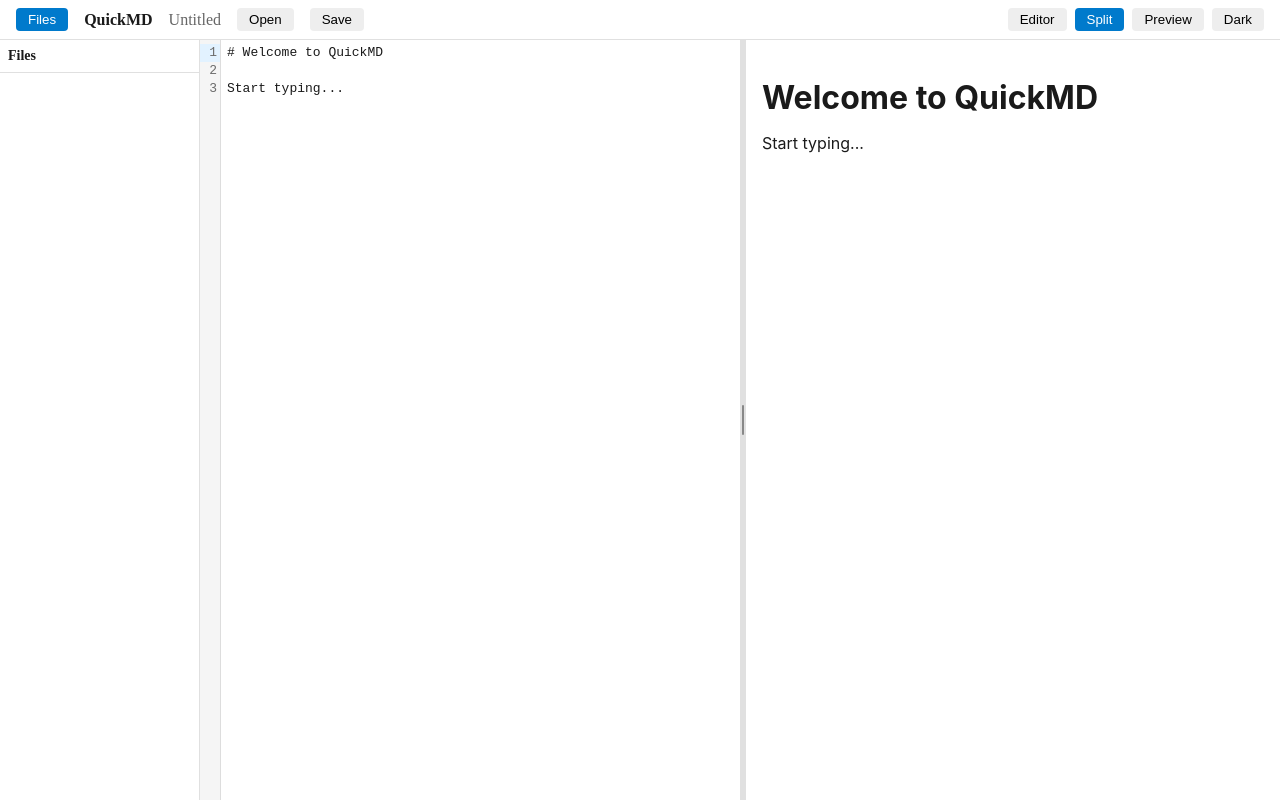
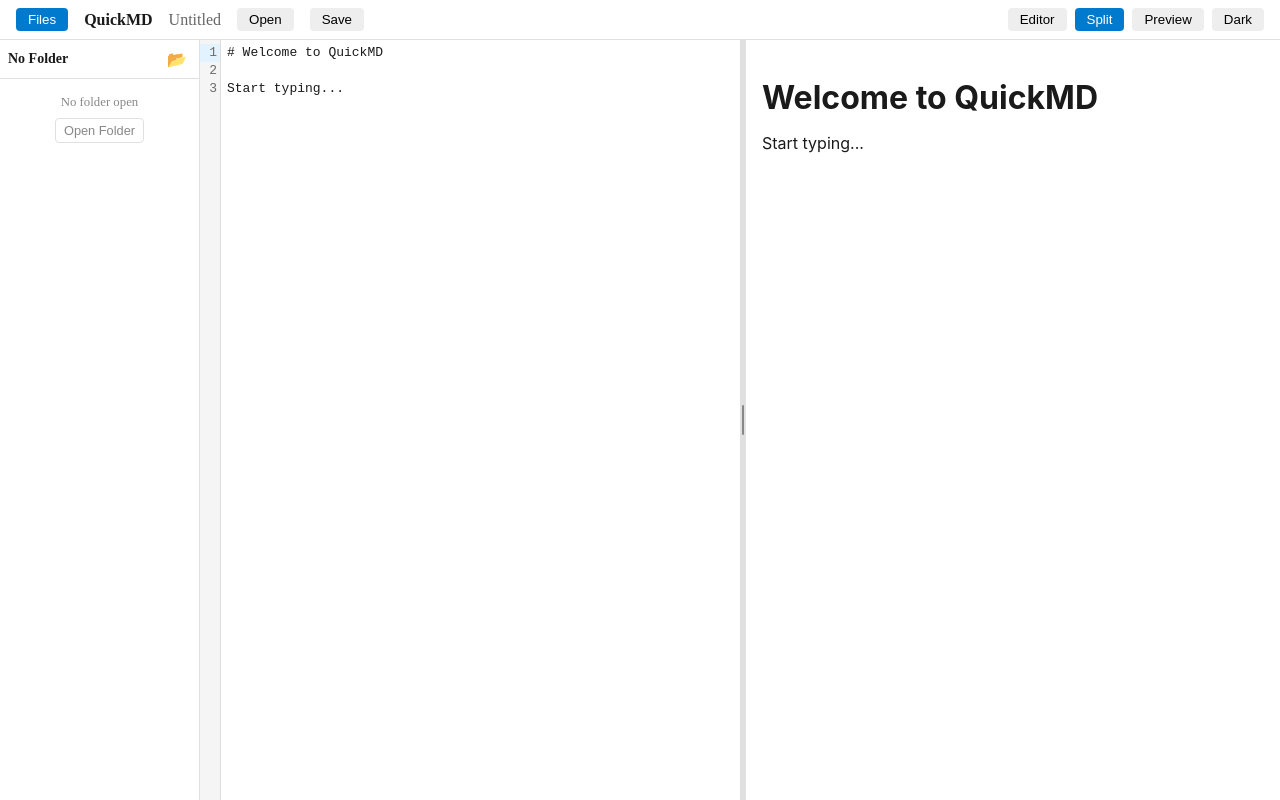
Before and after one commit to mohokh67/quickmd, a React (Vite) app: page / in a window 1280 px wide. Built offline with nearby package versions, Linux system fonts and the light colour scheme.

Commit message:
feat(sidebar): empty state, folder picker, persistence via electron-store

```diff
--- a/src/components/Sidebar.tsx
+++ b/src/components/Sidebar.tsx
@@ -1,5 +1,5 @@
 import { useState, useEffect } from 'react';
-import { listDirectory, getHomeDir, FileEntry } from '../native';
+import { listDirectory, openFolderDialog, storeGet, storeSet, FileEntry } from '../native';
 import { useStore } from '../store';
 
 interface FolderState {
@@ -14,18 +14,34 @@ export function Sidebar() {
   const { openFile, currentFilePath, sidebarVisible } = useStore();
 
   const loadDirectory = async (path: string) => {
-    try {
-      const files = await listDirectory(path);
-      setRootPath(path);
-      setEntries(files);
-    } catch (e) {
-      console.error('Failed to load directory:', e);
-    }
+    const files = await listDirectory(path);
+    setRootPath(path);
+    setEntries(files);
   };
 
   useEffect(() => {
-    getHomeDir().then(loadDirectory).catch(console.error);
+    storeGet('workspace.lastFolder').then(async (stored) => {
+      const folder = stored as string | null;
+      if (!folder) return;
+      try {
+        await loadDirectory(folder);
+      } catch {
+        // path no longer exists — clear stored value and show empty state
+        await storeSet('workspace.lastFolder', null);
+      }
+    }).catch(console.error);
   }, []);
+
+  const handleOpenFolder = async () => {
+    const path = await openFolderDialog();
+    if (!path) return;
+    try {
+      await loadDirectory(path);
+      await storeSet('workspace.lastFolder', path);
+    } catch (e) {
+      console.error('Failed to load folder:', e);
+    }
+  };
 
   const toggleFolder = async (path: string) => {
     if (expanded[path]) {
@@ -93,14 +109,71 @@ export function Sidebar() {
         borderRight: '1px solid var(--border)',
         overflow: 'auto',
         fontSize: '0.875rem',
+        display: 'flex',
+        flexDirection: 'column',
       }}
     >
       <div
-        style={{ padding: '0.5rem', fontWeight: 'bold', borderBottom: '1px solid var(--border)' }}
+        style={{
+          padding: '0.5rem',
+          fontWeight: 'bold',
+          borderBottom: '1px solid var(--border)',
+          display: 'flex',
+          alignItems: 'center',
+          justifyContent: 'space-between',
+          gap: '0.25rem',
+        }}
       >
-        {rootPath?.split('/').pop() || 'Files'}
+        <span
+          style={{ overflow: 'hidden', textOverflow: 'ellipsis', whiteSpace: 'nowrap' }}
+        >
+          {rootPath ? rootPath.split('/').pop() : 'No Folder'}
+        </span>
+        <button
+          onClick={handleOpenFolder}
+          title="Open Folder"
+          style={{
+            background: 'none',
+            border: 'none',
+            cursor: 'pointer',
+            color: 'inherit',
+            padding: '0.1rem 0.25rem',
+            flexShrink: 0,
+            fontSize: '1rem',
+          }}
+        >
+          📂
+        </button>
       </div>
-      {entries.map((entry) => renderEntry(entry))}
+
+      {!rootPath ? (
+        <div
+          style={{
+            padding: '1rem 0.5rem',
+            color: 'var(--text-muted, #888)',
+            textAlign: 'center',
+            fontSize: '0.8rem',
+          }}
+        >
+          <div style={{ marginBottom: '0.5rem' }}>No folder open</div>
+          <button
+            onClick={handleOpenFolder}
+            style={{
+              background: 'none',
+              border: '1px solid var(--border)',
+              borderRadius: '4px',
+              cursor: 'pointer',
+              color: 'inherit',
+              padding: '0.25rem 0.5rem',
+              fontSize: '0.8rem',
+            }}
+          >
+            Open Folder
+          </button>
+        </div>
+      ) : (
+        entries.map((entry) => renderEntry(entry))
+      )}
     </div>
   );
 }
```
